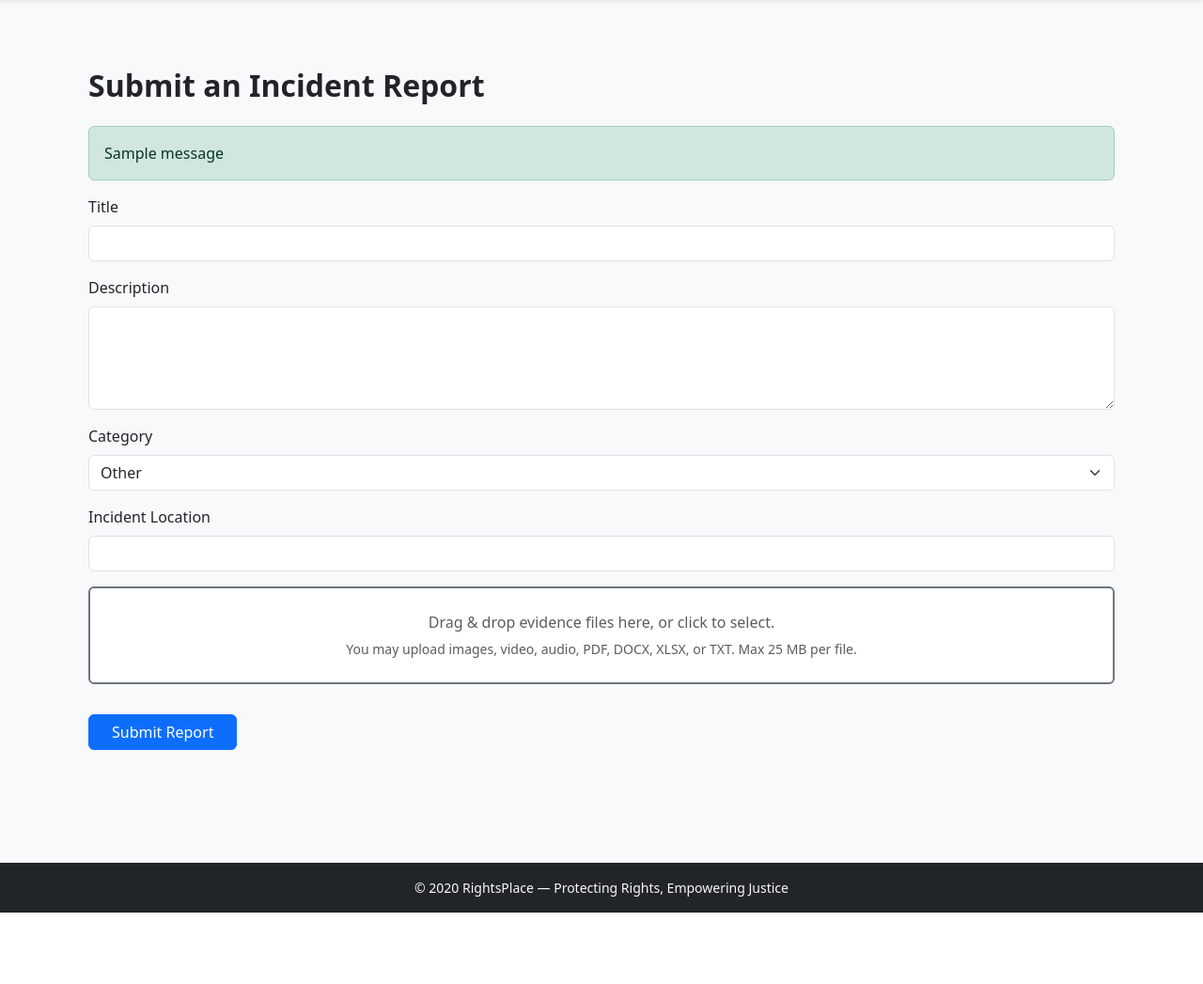
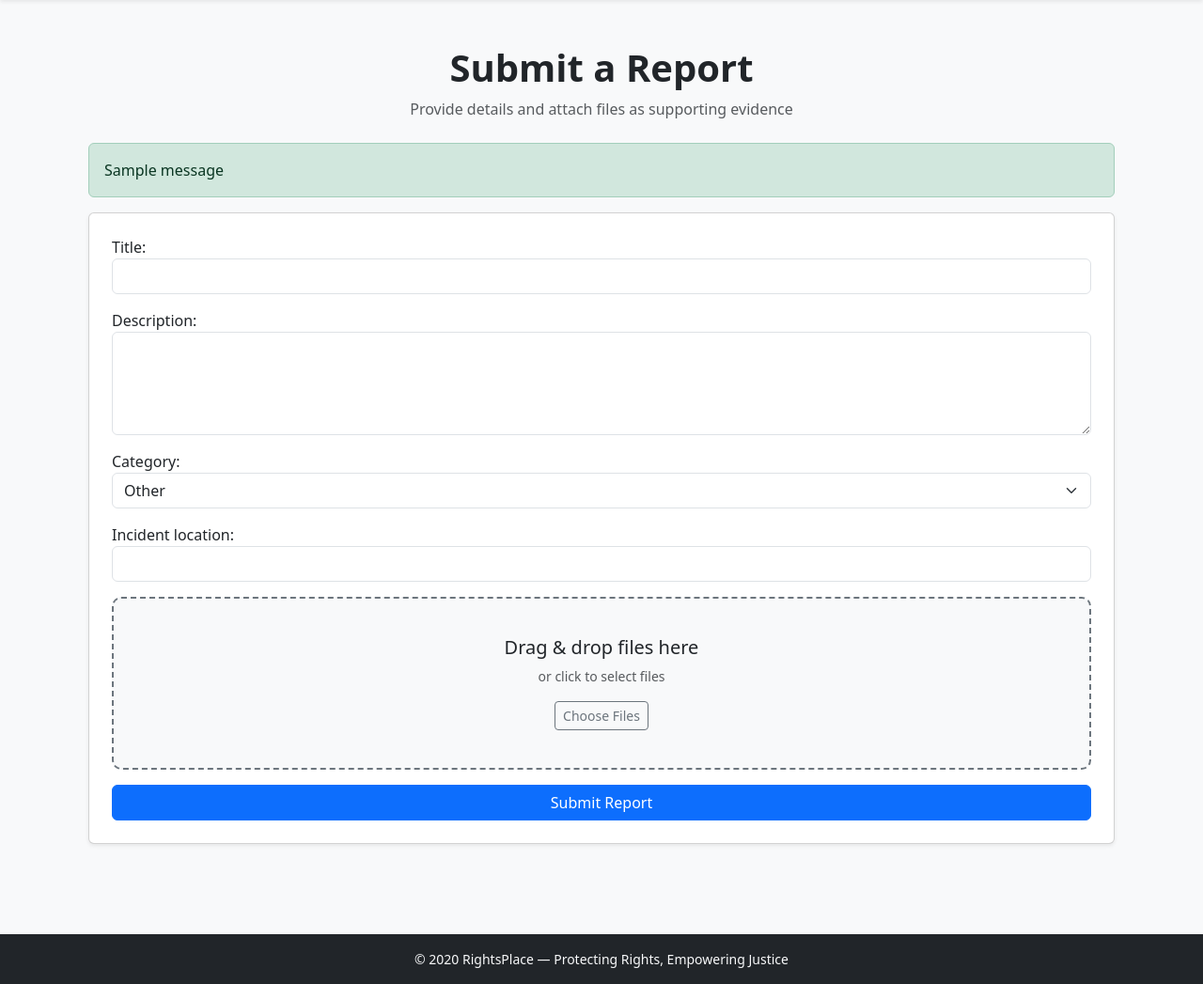
Before and after one commit to iygeal/rightsplace, a Django app: template rightsplace/templates/rightsplace/report_create.html in a window 1280 px wide. Shown: the part 56-1103 px from the top of the page at 94% size. Before the commit the page ends 1027 px from the top, so only its background shows below. Run offline with Django 5.2, Linux system fonts and the light colour scheme; tables that the repository leaves empty hold one stand-in row (values such as "Sample post"); the template is opened without the code that fills it: values that come from a table or form of the project are taken from there, most other values are stand-ins (such as "Sample title", 1, 10 or a date in 2020); one stand-in notice (Sample message) is shown.

Commit message:
Debugging multi file upload in Django

```diff
--- a/rightsplace/forms.py
+++ b/rightsplace/forms.py
@@ -14,15 +14,7 @@ from django.contrib.auth import authenticate
 from django.contrib.auth.models import User
 from django.core.exceptions import ValidationError
 from .models import UserProfile, Report, Evidence
-from django.forms.widgets import ClearableFileInput
-
-
-class ClearableMultipleFileInput(ClearableFileInput):
-    """
-    A custom form field that allows multiple files to be selected.
-    """
-    allow_multiple_selected = True
-
+from multiupload.fields import MultiFileField, MultiUploadMetaInput
 
 # -------------------------------------------------------------------------
 # Login Form
@@ -79,9 +71,8 @@ EMAIL_INPUT = forms.EmailInput(attrs={"class": "form-control"})
 PASSWORD_INPUT = forms.PasswordInput(attrs={"class": "form-control"})
 TEXTAREA = forms.Textarea(attrs={"class": "form-control", "rows": 4})
 SELECT = forms.Select(attrs={"class": "form-select"})
-FILE_INPUT_MULTI = ClearableMultipleFileInput(attrs={
-    "class": "form-control",
-    "multiple": True
+FILE_INPUT_MULTI = MultiUploadMetaInput(attrs={
+    "class": "form-control"
     })
 CHECKBOX = forms.CheckboxInput(attrs={"class": "form-check-input"})
 
@@ -320,69 +311,61 @@ class NGORegistrationForm(forms.ModelForm):
 
 class AuthenticatedReportForm(forms.ModelForm):
     """
-    Form used by logged-in users to submit a report.
-    Allows uploading multiple evidence files.
+    Form for authenticated users to submit reports.
+
+    Validates uploaded evidence files:
+    - Allowed types
+    - Max size 100 MB
     """
-
-    evidence_files = forms.FileField(
+    evidence_files = MultiFileField(
+        min_num=0,
+        max_num=20,
+        max_file_size=100 * 1024 * 1024,   # 100MB per file
         required=False,
-        widget=ClearableMultipleFileInput(
-            attrs={
-                "class": "form-control",
-                "multiple": True,
-                "id": "djangoFileInput",
-            }
-        ),
-        help_text="Upload supporting evidence files.",
+        widget=FILE_INPUT_MULTI,
+        help_text="Upload supporting evidence files (max 100MB each)."
     )
 
     class Meta:
         model = Report
         fields = ["title", "description", "category", "incident_location"]
         widgets = {
-            "title": forms.TextInput(attrs={"class": "form-control"}),
-            "description": forms.Textarea(attrs={"class": "form-control", "rows": 4}),
-            "category": forms.Select(attrs={"class": "form-select"}),
-            "incident_location": forms.TextInput(attrs={"class": "form-control"}),
+            "title": TEXT_INPUT,
+            "description": TEXTAREA,
+            "category": SELECT,
+            "incident_location": TEXT_INPUT,
         }
 
     def clean_evidence_files(self):
         """
-        Validate uploaded files:
-        - each file ≤ 25 MB
-        - MIME type supported
-        Returns a list of uploaded files.
+        Validates uploaded files:
+        - Allowed types
+        - Max size 100 MB
         """
-        files = self.files.getlist("evidence_files")
+        files = self.cleaned_data.get("evidence_files") or []
         cleaned = []
+        errors = []
 
         allowed_prefixes = ("image/", "video/", "audio/")
         allowed_exact = {
             "application/pdf",
             "application/msword",
             "application/vnd.openxmlformats-officedocument.wordprocessingml.document",
-            "text/plain",
             "application/vnd.openxmlformats-officedocument.spreadsheetml.sheet",
             "application/vnd.ms-excel",
+            "text/plain",
         }
-        max_bytes = 25 * 1024 * 1024
-
-        errors = []
 
         for f in files:
-            if f.size > max_bytes:
-                errors.append(f'"{f.name}" exceeds 25 MB.')
-                continue
+            ctype = getattr(f, "content_type", "")
+            size = getattr(f, "size", 0)
 
-            ctype = getattr(f, "content_type", "")
-            if not ctype:
-                errors.append(f'Could not determine content type: "{f.name}".')
-                continue
-
-            if not (any(ctype.startswith(p) for p in allowed_prefixes) or ctype in allowed_exact):
+            if size > 100 * 1024 * 1024:
+                errors.append(f'"{f.name}" exceeds 100 MB.')
+            elif not (any(ctype.startswith(p) for p in allowed_prefixes) or ctype in allowed_exact):
                 errors.append(f'"{f.name}" has unsupported type: "{ctype}".')
-
-            cleaned.append(f)
+            else:
+                cleaned.append(f)
 
         if errors:
             raise ValidationError(errors)
@@ -390,6 +373,12 @@ class AuthenticatedReportForm(forms.ModelForm):
         return cleaned
 
     def save(self, commit=True, reporter=None):
+        """
+        Saves the report and associated Evidence files.
+
+        :param commit: whether to save the report and associated Evidence files
+        :param reporter: the UserProfile instance of the reporter
+        """
         if reporter is None:
             raise ValueError(
                 "AuthenticatedReportForm requires reporter=request.user.userprofile")
@@ -405,73 +394,72 @@ class AuthenticatedReportForm(forms.ModelForm):
 
         return report
 
-
 # -----------------------------
 # AnonymousReportForm changes
 # -----------------------------
-class AnonymousReportForm(forms.ModelForm):
-    contact_email = forms.EmailField(required=False, widget=EMAIL_INPUT)
-    contact_phone = forms.CharField(required=False, widget=TEXT_INPUT)
+# class AnonymousReportForm(forms.ModelForm):
+#     contact_email = forms.EmailField(required=False, widget=EMAIL_INPUT)
+#     contact_phone = forms.CharField(required=False, widget=TEXT_INPUT)
 
 
-    evidence_files = forms.FileField(
-        required=False,
-        widget=ClearableMultipleFileInput(attrs={
-            "class": "form-control",
-            "multiple": True,
-            "id": "djangoFileInput",
-        }),
-        help_text="Upload supporting evidence files.",
-    )
+#     evidence_files = forms.FileField(
+#         required=False,
+#         widget=ClearableMultipleFileInput(attrs={
+#             "class": "form-control",
+#             "multiple": True,
+#             "id": "djangoFileInput",
+#         }),
+#         help_text="Upload supporting evidence files.",
+#     )
 
 
-    class Meta:
-        model = Report
-        fields = ["title", "description", "category", "incident_location"]
-        widgets = {
-            "title": TEXT_INPUT,
-            "description": TEXTAREA,
-            "category": SELECT,
-            "incident_location": TEXT_INPUT,
-        }
+#     class Meta:
+#         model = Report
+#         fields = ["title", "description", "category", "incident_location"]
+#         widgets = {
+#             "title": TEXT_INPUT,
+#             "description": TEXTAREA,
+#             "category": SELECT,
+#             "incident_location": TEXT_INPUT,
+#         }
 
-    def clean_evidence_files(self):
-        # reuse same validation logic as authenticated form
-        files = self.files.getlist("evidence_files")
-        # We can reuse code by instantiating an AuthenticatedReportForm-like validation,
-        # but to keep it simple we replicate the same checks here.
+#     def clean_evidence_files(self):
+#         # reuse same validation logic as authenticated form
+#         files = self.files.getlist("evidence_files")
+#         # We can reuse code by instantiating an AuthenticatedReportForm-like validation,
+#         # but to keep it simple we replicate the same checks here.
 
-        allowed_prefixes = ("image/", "video/", "audio/")
-        allowed_exact = {
-            "application/pdf",
-            "application/msword",
-            "application/vnd.openxmlformats-officedocument.wordprocessingml.document",
-            "text/plain",
-            "application/vnd.openxmlformats-officedocument.spreadsheetml.sheet",
-            "application/vnd.ms-excel",
-        }
-        max_bytes = 25 * 1024 * 1024
+#         allowed_prefixes = ("image/", "video/", "audio/")
+#         allowed_exact = {
+#             "application/pdf",
+#             "application/msword",
+#             "application/vnd.openxmlformats-officedocument.wordprocessingml.document",
+#             "text/plain",
+#             "application/vnd.openxmlformats-officedocument.spreadsheetml.sheet",
+#             "application/vnd.ms-excel",
+#         }
+#         max_bytes = 25 * 1024 * 1024
 
-        errors = []
-        cleaned = []
-        for f in files:
-            if f.size > max_bytes:
-                errors.append(
-                    f'"{f.name}" is too large ({f.size} bytes). Max 25 MB.')
-                continue
-            ctype = getattr(f, "content_type", "")
-            if not (any(ctype.startswith(p) for p in allowed_prefixes) or ctype in allowed_exact):
-                errors.append(f'"{f.name}" has unsupported type "{ctype}".')
-            cleaned.append(f)
+#         errors = []
+#         cleaned = []
+#         for f in files:
+#             if f.size > max_bytes:
+#                 errors.append(
+#                     f'"{f.name}" is too large ({f.size} bytes). Max 25 MB.')
+#                 continue
+#             ctype = getattr(f, "content_type", "")
+#             if not (any(ctype.startswith(p) for p in allowed_prefixes) or ctype in allowed_exact):
+#                 errors.append(f'"{f.name}" has unsupported type "{ctype}".')
+#             cleaned.append(f)
 
-        if errors:
-            raise ValidationError(errors)
-        return cleaned
+#         if errors:
+#             raise ValidationError(errors)
+#         return cleaned
 
-    def save(self, commit=True):
-        report = super().save(commit)
+#     def save(self, commit=True):
+#         report = super().save(commit)
 
-        for f in self.cleaned_data.get("evidence_files", []):
-            Evidence.objects.create(report=report, file=f)
+#         for f in self.cleaned_data.get("evidence_files", []):
+#             Evidence.objects.create(report=report, file=f)
 
-        return report
+#         return report
--- a/rightsplace/static/rightsplace/report_create.js
+++ b/rightsplace/static/rightsplace/report_create.js
@@ -1,64 +1,144 @@
-document.addEventListener('DOMContentLoaded', () => {
-  const realInput = document.getElementById('djangoFileInput');
-  const dropZone = document.getElementById('dropZone');
-  const fileList = document.getElementById('fileList');
-  const fileErrors = document.getElementById('fileErrors');
+// ======================================================================
+// report_create.js — FINAL FIXED VERSION
+// ======================================================================
 
-  if (!realInput) return;
+// DOM Elements
+const dropArea = document.getElementById('drop-area');
+const pickBtn = document.getElementById('pick-files-btn');
+const fileInput = document.querySelector("input[name='evidence_files']");
+const fileList = document.getElementById('file-list');
+const form = document.getElementById('reportForm');
+const progressContainer = document.getElementById('upload-progress-container');
+const progressBar = document.getElementById('upload-progress');
 
-  // Highlight drop area
-  ['dragenter', 'dragover'].forEach((ev) => {
-    dropZone.addEventListener(ev, (e) => {
+// Internal store
+let filesBucket = [];
+
+// Refresh UI
+function refreshFileList() {
+  fileList.innerHTML = '';
+  filesBucket.forEach((file, index) => {
+    const item = document.createElement('div');
+    item.className = 'file-item';
+    item.innerHTML = `
+            <span>${file.name} (${Math.round(file.size / 1024)} KB)</span>
+            <button type="button" class="file-remove-btn" data-index="${index}">&times;</button>
+        `;
+    fileList.appendChild(item);
+  });
+}
+
+// Sync bucket → input
+function syncToInput() {
+  const dt = new DataTransfer();
+  filesBucket.forEach((f) => dt.items.add(f));
+  fileInput.files = dt.files;
+}
+
+// Add files
+function addFiles(newFiles) {
+  for (const file of newFiles) {
+    if (filesBucket.length >= 20) {
+      alert('Maximum of 20 files allowed.');
+      break;
+    }
+    if (file.size > 100 * 1024 * 1024) {
+      alert(file.name + ' exceeds 100MB and was skipped.');
+      continue;
+    }
+    filesBucket.push(file);
+  }
+  refreshFileList();
+  syncToInput();
+}
+
+// Drag/drop handlers
+dropArea.addEventListener('dragover', (e) => {
   e.preventDefault();
-      dropZone.classList.add('bg-light');
+  dropArea.classList.add('dragover');
 });
+dropArea.addEventListener('dragleave', () =>
+  dropArea.classList.remove('dragover')
+);
+dropArea.addEventListener('drop', (e) => {
+  e.preventDefault();
+  dropArea.classList.remove('dragover');
+  addFiles(e.dataTransfer.files);
 });
 
-  ['dragleave', 'drop'].forEach((ev) => {
-    dropZone.addEventListener(ev, (e) => {
-      e.preventDefault();
-      dropZone.classList.remove('bg-light');
-    });
+// Click "pick files"
+pickBtn.addEventListener('click', () => fileInput.click());
+fileInput.addEventListener('change', () => addFiles(fileInput.files));
+
+// Remove file
+fileList.addEventListener('click', (e) => {
+  if (e.target.classList.contains('file-remove-btn')) {
+    const index = parseInt(e.target.dataset.index);
+    filesBucket.splice(index, 1);
+    refreshFileList();
+    syncToInput();
+  }
 });
 
-  // Handle click to open picker
-  dropZone.addEventListener('click', () => realInput.click());
+// ======================================================================
+// FIXED FORM SUBMISSION LOGIC
+// Handles Django 302 redirects correctly
+// ======================================================================
 
-  // Drop handler
-  dropZone.addEventListener('drop', (e) => {
-    const dtFiles = e.dataTransfer.files;
-    appendFiles(dtFiles);
+form.addEventListener('submit', function (event) {
+  event.preventDefault();
+
+  const url = form.action || window.location.href;
+
+  const formData = new FormData(form);
+
+  // Django-multiupload requires multiple "evidence_files"
+  formData.delete('evidence_files');
+  filesBucket.forEach((f) => formData.append('evidence_files', f));
+
+  // Show progress
+  progressContainer.classList.remove('d-none');
+  progressBar.style.width = '0%';
+  progressBar.textContent = '0%';
+
+  const xhr = new XMLHttpRequest();
+  xhr.open('POST', url);
+
+  // CSRF
+  const csrftoken = document.querySelector(
+    "input[name='csrfmiddlewaretoken']"
+  ).value;
+  xhr.setRequestHeader('X-CSRFToken', csrftoken);
+
+  // Progress
+  xhr.upload.addEventListener('progress', (e) => {
+    if (e.lengthComputable) {
+      const percent = Math.round((e.loaded / e.total) * 100);
+      progressBar.style.width = percent + '%';
+      progressBar.textContent = percent + '%';
+    }
   });
 
-  // Normal picker change
-  realInput.addEventListener('change', () => {
-    appendFiles(realInput.files);
-  });
-
-  function appendFiles(fileListObject) {
-    const newFiles = Array.from(fileListObject);
-    const existingFiles = Array.from(realInput.files);
-
-    const combined = [...existingFiles, ...newFiles];
-
-    const dataTransfer = new DataTransfer();
-    combined.forEach((f) => dataTransfer.items.add(f));
-    realInput.files = dataTransfer.files;
-
-    renderFileList();
+  // SUCCESS HANDLER
+  xhr.onload = () => {
+    // Case 1: Django success with redirect (most common)
+    if (xhr.status === 302) {
+      const redirectURL = xhr.getResponseHeader('Location');
+      if (redirectURL) window.location.href = redirectURL;
+      return;
     }
 
-  function renderFileList() {
-    fileList.innerHTML = '';
-    fileErrors.style.display = 'none';
+    // Case 2: Normal 200/201 JSON or HTML response
+    if (xhr.status >= 200 && xhr.status < 300) {
+      window.location.href = window.location.href; // Reload page cleanly
+      return;
+    }
 
-    if (realInput.files.length === 0) return;
+    // Otherwise: error
+    alert('Upload failed. Please try again.');
+  };
 
-    for (let f of realInput.files) {
-      const li = document.createElement('li');
-      li.className = 'list-group-item small';
-      li.textContent = `${f.name} (${Math.round(f.size / 1024)} KB)`;
-      fileList.appendChild(li);
-    }
-  }
+  xhr.onerror = () => alert('An error occurred during upload.');
+
+  xhr.send(formData);
 });
--- a/rightsplace/templates/rightsplace/report_create.html
+++ b/rightsplace/templates/rightsplace/report_create.html
@@ -3,103 +3,121 @@
 
 {% block title %}Submit Report — RightsPlace{% endblock %}
 
+{% block extra_css %}
+<style>
+    /* Drag & Drop Area */
+    #drop-area {
+        border: 2px dashed #6c757d;
+        border-radius: 10px;
+        padding: 40px;
+        text-align: center;
+        cursor: pointer;
+        background-color: #f8f9fa;
+        transition: border-color .3s ease, background-color .3s ease;
+    }
+    #drop-area.dragover {
+        border-color: #0d6efd;
+        background-color: #eaf2ff;
+    }
+
+    /* File List */
+    .file-item {
+        display: flex;
+        justify-content: space-between;
+        align-items: center;
+        padding: 8px 12px;
+        background: #fff;
+        border: 1px solid #ddd;
+        border-radius: 6px;
+        margin-bottom: 6px;
+    }
+
+    .file-remove-btn {
+        border: none;
+        background: transparent;
+        color: #dc3545;
+        font-size: 20px;
+        font-weight: bold;
+        cursor: pointer;
+    }
+</style>
+{% endblock %}
+
 {% block content %}
-<div class="container py-5">
-    <h2 class="mb-4 fw-bold">Submit an Incident Report</h2>
+<div class="container py-4">
 
+    <!-- HEADER -->
+    <div class="text-center mb-4">
+        <h1 class="fw-bold">Submit a Report</h1>
+        <p class="text-muted">Provide details and attach files as supporting evidence</p>
+    </div>
+
+    <!-- MESSAGES -->
     {% if messages %}
-      {% for m in messages %}
-        <div class="alert alert-{{ m.tags|default:'info' }}">{{ m }}</div>
-      {% endfor %}
-    {% endif %}
-
-    {% if success %}
-        <div class="alert alert-success">
-            Your report has been submitted successfully.
-        </div>
-    {% endif %}
-
-    {% if form.non_field_errors %}
-      <div class="alert alert-danger">
-        {% for err in form.non_field_errors %}
-          <div>{{ err }}</div>
+        <div>
+            {% for message in messages %}
+                <div class="alert alert-{{ message.tags }}">{{ message }}</div>
             {% endfor %}
         </div>
     {% endif %}
 
-    <form id="reportForm" method="POST" enctype="multipart/form-data" novalidate>
+    <!-- REPORT FORM -->
+    <div class="card shadow-sm p-4">
+        <form id="reportForm" method="post" enctype="multipart/form-data" novalidate>
             {% csrf_token %}
 
-        <!-- TITLE -->
+            <!-- Normal Form Fields -->
+            {{ form.non_field_errors }}
             <div class="mb-3">
-            <label class="form-label">Title</label>
+                {{ form.title.label_tag }}
                 {{ form.title }}
-            {% if form.title.errors %}
-                <div class="text-danger small mt-1">
-                    {% for err in form.title.errors %}{{ err }}<br>{% endfor %}
-                </div>
-            {% endif %}
+                {{ form.title.errors }}
             </div>
 
-        <!-- DESCRIPTION -->
             <div class="mb-3">
-            <label class="form-label">Description</label>
+                {{ form.description.label_tag }}
                 {{ form.description }}
-            {% if form.description.errors %}
-                <div class="text-danger small mt-1">
-                    {% for err in form.description.errors %}{{ err }}<br>{% endfor %}
-                </div>
-            {% endif %}
+                {{ form.description.errors }}
             </div>
 
-        <!-- CATEGORY -->
             <div class="mb-3">
-            <label class="form-label">Category</label>
+                {{ form.category.label_tag }}
                 {{ form.category }}
-            {% if form.category.errors %}
-                <div class="text-danger small mt-1">
-                    {% for err in form.category.errors %}{{ err }}<br>{% endfor %}
-                </div>
-            {% endif %}
+                {{ form.category.errors }}
             </div>
 
-        <!-- INCIDENT LOCATION -->
             <div class="mb-3">
-            <label class="form-label">Incident Location</label>
+                {{ form.incident_location.label_tag }}
                 {{ form.incident_location }}
-            {% if form.incident_location.errors %}
-                <div class="text-danger small mt-1">
-                    {% for err in form.incident_location.errors %}{{ err }}<br>{% endfor %}
-                </div>
-            {% endif %}
+                {{ form.incident_location.errors }}
             </div>
 
-        <!-- HIDDEN DJANGO FILE FIELD -->
-        <div style="height:0; overflow:hidden; opacity:0; position:absolute;">
+            <!-- FILE UPLOAD FIELD (Hidden due to JS reinterface) -->
+            <div class="mb-3 d-none">
                 {{ form.evidence_files }}
             </div>
 
-        <!-- DRAG & DROP ZONE -->
-        <div id="dropZone"
-             class="border border-2 border-secondary rounded p-4 text-center bg-white mb-3"
-             style="cursor:pointer;">
-            <p class="text-muted mb-1">Drag & drop evidence files here, or click to select.</p>
-            <small class="text-muted">
-                You may upload images, video, audio, PDF, DOCX, XLSX, or TXT. Max 25 MB per file.
-            </small>
-
-            <!-- VISIBLE FILE INPUT -->
-            <input type="file" id="fileInput" multiple hidden aria-hidden="true">
+            <!-- Drag & Drop zone -->
+            <div id="drop-area" class="mb-3">
+                <h5 class="mb-2">Drag & drop files here</h5>
+                <p class="text-muted small">or click to select files</p>
+                <button type="button" class="btn btn-outline-secondary btn-sm" id="pick-files-btn">
+                    Choose Files
+                </button>
             </div>
 
-        <!-- PREVIEW + ERRORS -->
-        <div id="fileArea">
-            <ul id="fileList" class="list-group mb-3"></ul>
-            <div id="fileErrors" class="text-danger small mb-3" style="display:none;"></div>
+            <!-- File List -->
+            <div id="file-list" class="mb-3"></div>
+
+            <!-- Progress Bar -->
+            <div class="progress mb-3 d-none" id="upload-progress-container">
+                <div id="upload-progress" class="progress-bar" role="progressbar"
+                     style="width: 0%;">0%</div>
             </div>
 
-        <button type="submit" class="btn btn-primary px-4">Submit Report</button>
+            <button type="submit" class="btn btn-primary w-100">Submit Report</button>
         </form>
+    </div>
 </div>
 {% endblock %}
 
--- a/rightsplace_project/settings.py
+++ b/rightsplace_project/settings.py
@@ -39,6 +39,7 @@ INSTALLED_APPS = [
     'django.contrib.sessions',
     'django.contrib.messages',
     'django.contrib.staticfiles',
+    'multiupload',
     'rightsplace',
 ]
 
```
Also changed, not shown: rightsplace/views.py (+19 -52 lines). Lines whose indentation alone changed are shown as unchanged.
